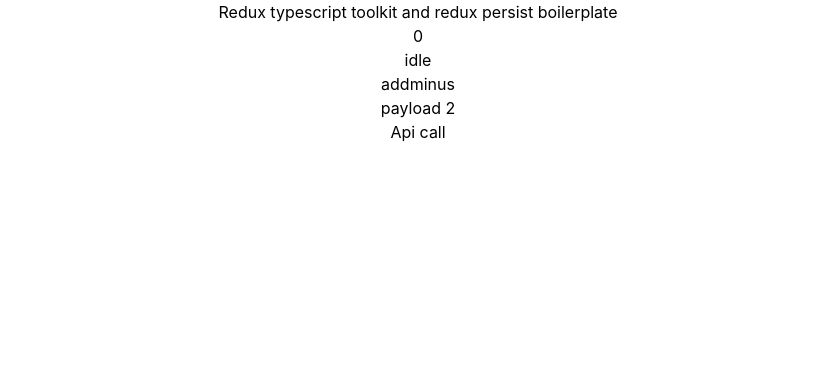
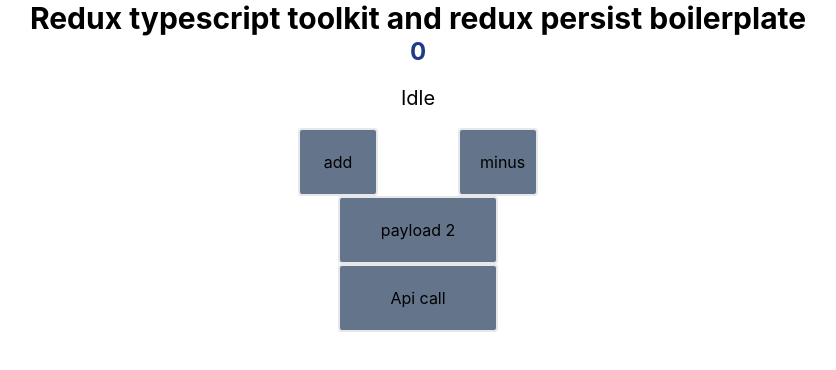
Before and after one commit to aliraza944/typescript-redux-tolkit-persist, a React (Create React App) app: page / in a window 1280 px wide. Shown: the top 370 px of the page, without its empty margins (222-1058 px from the left). Built offline with nearby package versions, Linux system fonts and the light colour scheme.

Commit message:
Added the basic boiler plate styling

```diff
--- a/src/App.tsx
+++ b/src/App.tsx
@@ -17,22 +17,45 @@
   const dispatch = useAppDispatch();
   return (
     <div className="App">
-      <h1>Redux typescript toolkit and redux persist boilerplate</h1>
-      <p>{state}</p>
+      <h1 className="text-3xl font-bold">
+        Redux typescript toolkit and redux persist boilerplate
+      </h1>
+      <p className="text-2xl text-blue-900 font-bold">{state}</p>
       <div>
-        <p>{apiStatus}</p>
+        <p className="mt-4 mb-4 capitalize text-xl">{apiStatus}</p>
+      </div>
+      <div className="flex items-center justify-center">
+        {" "}
+        <div className="w-60 flex items-center justify-between">
+          <button
+            className="border-2 bg-slate-500 p-5 w-20 rounded"
+            onClick={() => dispatch(increment())}
+          >
+            add
+          </button>
+          <button
+            className="border-2 bg-slate-500 p-5 w-20 rounded"
+            onClick={() => dispatch(decrement())}
+          >
+            minus
+          </button>
+        </div>
       </div>
       <div>
-        <button onClick={() => dispatch(increment())}>add</button>
-        <button onClick={() => dispatch(decrement())}>minus</button>
-      </div>
-      <div>
-        <button onClick={() => dispatch(incrementWithPayload(2))}>
+        <button
+          className="border-2 bg-slate-500 p-5 w-40 rounded"
+          onClick={() => dispatch(incrementWithPayload(2))}
+        >
           payload 2
         </button>
       </div>
       <div>
-        <button onClick={() => dispatch(fetchUserById(state))}>Api call</button>
+        <button
+          className="border-2 bg-slate-500 p-5 w-40 rounded"
+          onClick={() => dispatch(fetchUserById(state))}
+        >
+          Api call
+        </button>
       </div>
     </div>
   );
```
